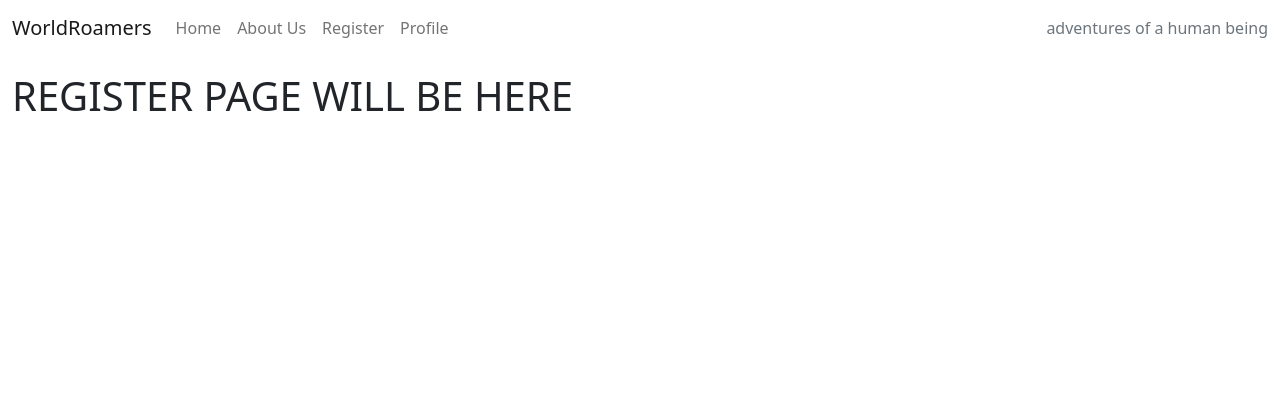
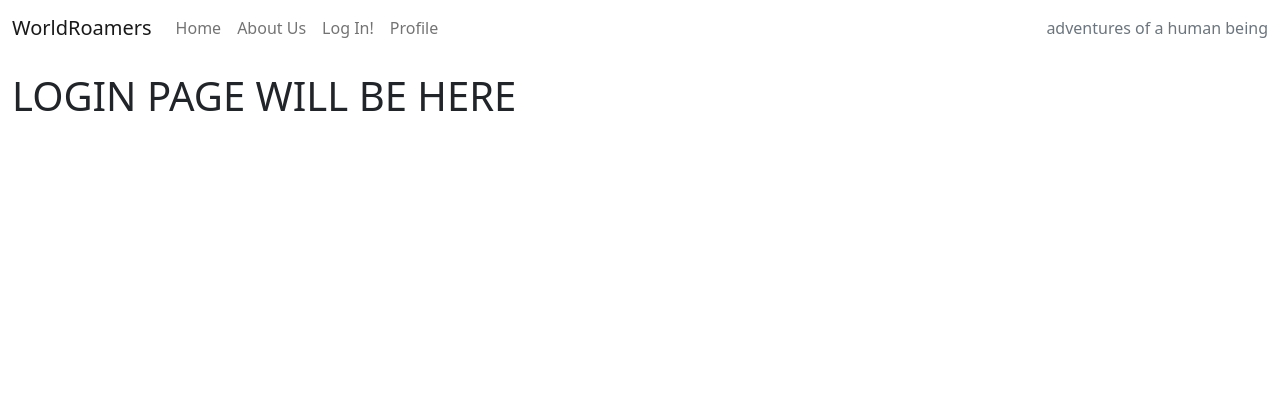
Before and after one commit to Joshuadrp/WorldRoamers, a Django app: template core/templates/core/register.html in a window 1280 px wide. Shown: the top 420 px of the page. Run offline with Django 5.2, Linux system fonts and the light colour scheme; the template is opened without the code that fills it, so the values that code supplies are empty; some libraries are stand-ins or nearby versions.

Commit message:
Update base.html: Register in navbar is now login.

```diff
--- a/core/templates/core/register.html
+++ b/core/templates/core/register.html
@@ -9,7 +9,7 @@
         <!-- Blog Entries Column -->
         <div class="col-12 mt-3 left">
             <div class="row">
-                <h1>REGISTER PAGE WILL BE HERE</h1>
+                <h1>LOGIN PAGE WILL BE HERE</h1>
             </div>
         </div>
     </div>
--- a/core/urls.py
+++ b/core/urls.py
@@ -4,5 +4,5 @@ from django.urls import path
 urlpatterns = [
     path('', views.Locations.as_view(), name='home'),
     path('about/', views.About.as_view(), name='about'),
-    path('register/', views.register_view, name='register'),
+    path('login/', views.register_view, name='login'),
 ]
--- a/templates/base.html
+++ b/templates/base.html
@@ -48,7 +48,7 @@
                     </li>
                     <li class="nav-item">
                         <a class="nav-link {% if request.path == home_url %}active{% endif %}" aria-current="page"
-                            href="{% url 'register' %}">Register</a>
+                            href="{% url 'login' %}">Log In!</a>
                     </li>
                     <li class="nav-item">
                         <a class="nav-link {% if request.path == home_url %}active{% endif %}" aria-current="page"
```
